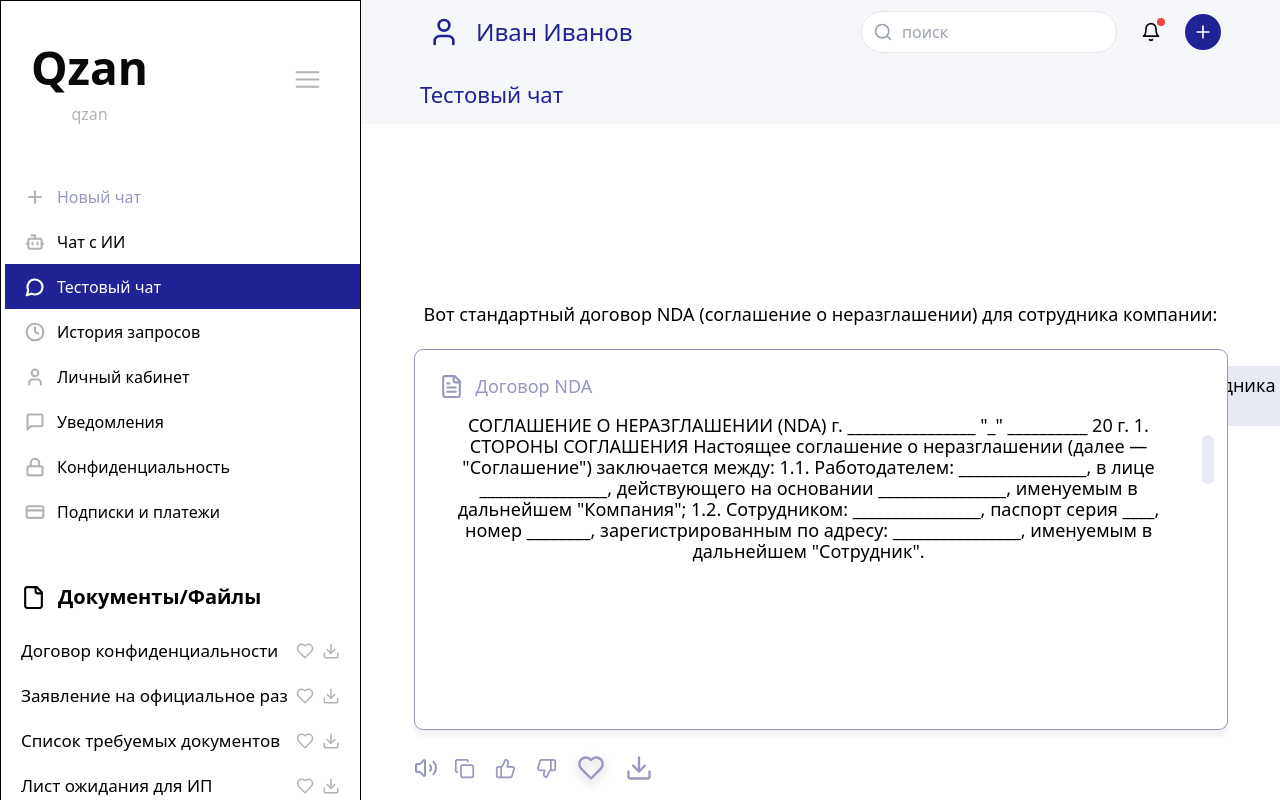
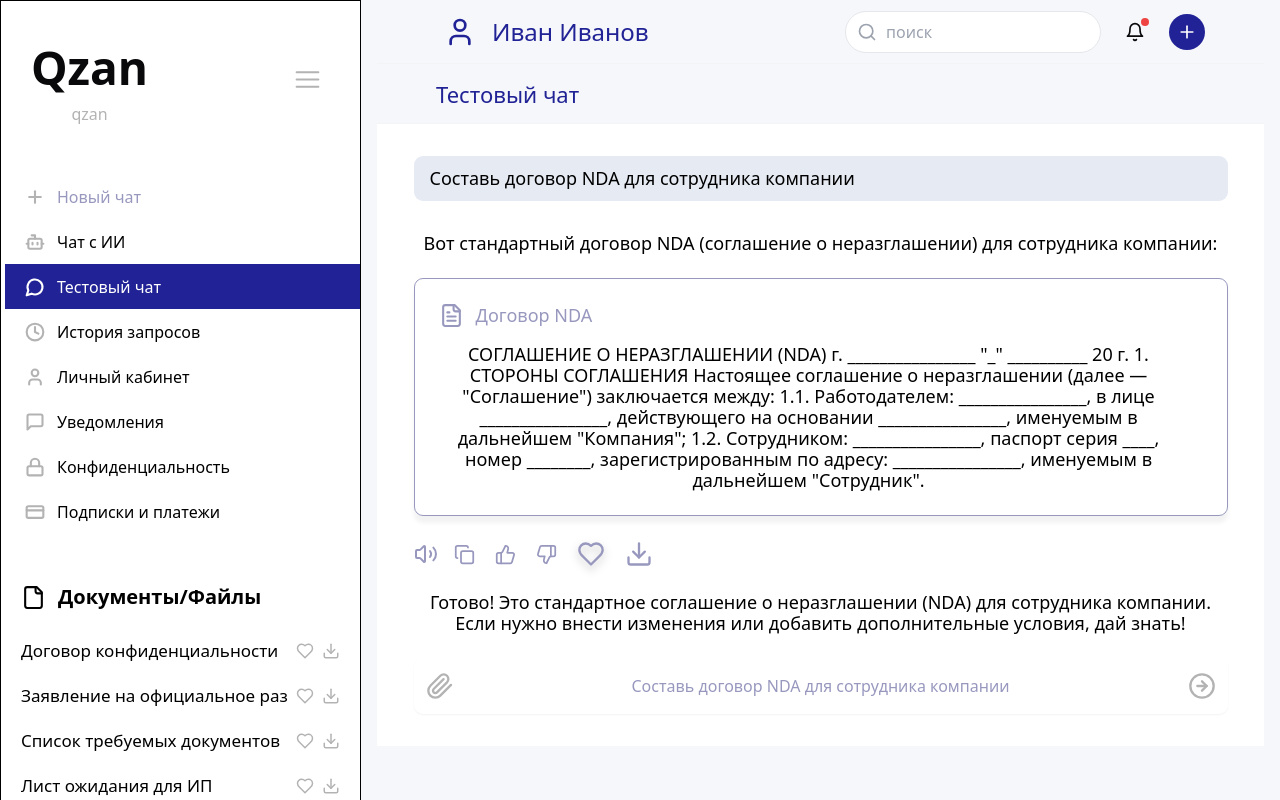
Before and after one commit to baltabekpro/qzan-01, a React (Vite) app: page /test-chat in a window 1280 px wide. Built offline with nearby package versions, Linux system fonts and the light colour scheme.

Commit message:
Initial commit

```diff
--- a/src/components/Layout.tsx
+++ b/src/components/Layout.tsx
@@ -8,11 +8,14 @@ interface LayoutProps {
 export function Layout({ children }: LayoutProps) {
   return (
     <div className="flex h-full">
-      <div className="fixed left-0 top-0 h-full">
+      {/* Fixed sidebar */}
+      <div className="fixed left-0 top-0 h-full w-[361px]">
         <AppSidebar />
       </div>
+      {/* Main area with margin-left set to sidebar width */}
       <div className="flex-1 ml-[361px]">
-        <div className="max-w-[1559px] mx-auto">
+        {/* Constrain main content width to prevent overflow off-screen */}
+        <div className="mx-auto w-full max-w-[1200px] px-4">
           <Header />
           <main className="flex-1">
             {children}
--- a/src/components/subscriptions/PaymentHistory.tsx
+++ b/src/components/subscriptions/PaymentHistory.tsx
@@ -1,4 +1,3 @@
-
 import { Card, CardHeader, CardTitle, CardContent } from "@/components/ui/card";
 
 interface Payment {
@@ -42,7 +41,7 @@ const payments: Payment[] = [
 
 export function PaymentHistory() {
   return (
-    <Card className="w-full bg-[#F5F7FA]">
+    <Card className="mx-auto w-full max-w-[814px] bg-[#F5F7FA]">
       <CardHeader className="pb-4">
         <CardTitle className="text-base font-semibold">История платежей</CardTitle>
       </CardHeader>
@@ -56,8 +55,8 @@ export function PaymentHistory() {
           </div>
 
           <div className="space-y-6 divide-y divide-[#D9D9D9]">
-            {payments.map((payment) => (
-              <div key={payment.id} className="pt-6 first:pt-0">
+            {payments.map((payment, index) => (
+              <div key={`${payment.id}-${index}`} className="pt-6 first:pt-0">
                 <div className="grid grid-cols-4 gap-4 items-center">
                   <div>
                     <div className="text-sm">{payment.id}</div>
--- a/src/pages/AIChatPage.tsx
+++ b/src/pages/AIChatPage.tsx
@@ -1,5 +1,3 @@
-
-import { AppSidebar } from "@/components/AppSidebar";
 import { Header } from "@/components/Header";
 import { PaperclipIcon, ArrowRightCircle, File, Key, CheckSquare } from "lucide-react";
 import { Card } from "@/components/ui/card";
@@ -8,50 +6,42 @@ export default function AIChatPage() {
   return (
     <div className="min-h-screen w-screen bg-[#F5F7FA] overflow-hidden">
       <div className="relative mx-auto max-w-[1920px] h-full">
-        {/* Sidebar */}
-        <div className="fixed left-0 top-0 h-full">
-          <AppSidebar />
-        </div>
-
-        {/* Main Content */}
-        <div className="ml-[361px] h-full flex flex-col">
+        {/* Removed duplicate Sidebar provided by Layout */}
+        {/* Main Content: margin adjusted via Layout */}
+        <div className="flex-1 h-full flex flex-col">
           <Header />
-
-          {/* Main content area */}
+          {/* Centered main area */}
           <div className="flex-1 flex flex-col items-center justify-center px-4">
+            <div className="w-full max-w-[814px]">
               <h1 className="text-[48px] font-semibold font-roboto mb-4 text-center">
-              Как я могу вам помочь ?
+                Как я могу вам помочь?
               </h1>
               <p className="text-[20px] font-light text-[#B3B3B3] text-center mb-24">
                 ваш личный юридический помощник
               </p>
-
               {/* Suggestion Cards */}
-            <div className="flex justify-center gap-6 mb-32">
-              <Card className="w-[255px] h-[137px] bg-white rounded-[9px] p-4 relative">
+              <div className="flex justify-center gap-6 mb-32 w-full">
+                <Card className="w-[255px] h-[137px] bg-white rounded-[9px] p-4">
                   <File className="w-[25px] h-[25px] mb-6" />
                   <p className="text-[14px] leading-4 font-normal text-black">
                     "Напиши заявление в ЕГОВ для выдачи разрешения"
                   </p>
                 </Card>
-
-              <Card className="w-[255px] h-[137px] bg-white rounded-[9px] p-4 relative">
+                <Card className="w-[255px] h-[137px] bg-white rounded-[9px] p-4">
                   <Key className="w-[25px] h-[25px] mb-6" />
                   <p className="text-[14px] leading-4 font-normal text-black">
                     "Составь официальный договор NDA для сотрудника компании"
                   </p>
                 </Card>
-
-              <Card className="w-[255px] h-[137px] bg-white rounded-[9px] p-4 relative">
+                <Card className="w-[255px] h-[137px] bg-white rounded-[9px] p-4">
                   <CheckSquare className="w-[25px] h-[25px] mb-6" />
                   <p className="text-[14px] leading-4 font-normal text-black">
                     "Напиши список документов для подачи заявки в ЛДРК"
                   </p>
                 </Card>
               </div>
-
               {/* Input Field */}
-            <div className="fixed bottom-12 w-[814px] h-[56px] flex items-center bg-white rounded-[9px] px-3">
+              <div className="w-full h-[56px] flex items-center bg-white rounded-[9px] px-3 mt-10 shadow-sm">
                 <PaperclipIcon className="w-[28px] h-[28px] text-[#9898BF] ml-2" />
                 <input
                   type="text"
@@ -64,5 +54,6 @@ export default function AIChatPage() {
           </div>
         </div>
       </div>
+    </div>
   );
 }
--- a/src/pages/SubscriptionsPage.tsx
+++ b/src/pages/SubscriptionsPage.tsx
@@ -1,6 +1,4 @@
-
 import { Header } from "@/components/Header";
-import { AppSidebar } from "@/components/AppSidebar";
 import { SubscriptionTable } from "@/components/subscriptions/SubscriptionTable";
 import { PaymentHistory } from "@/components/subscriptions/PaymentHistory";
 import { PaymentCards } from "@/components/subscriptions/PaymentCards";
@@ -9,24 +7,20 @@ export default function SubscriptionsPage() {
   return (
     <div className="h-screen w-screen bg-[#F5F7FA] overflow-hidden">
       <div className="relative mx-auto max-w-[1920px] h-full">
-        {/* Sidebar */}
-        <div className="fixed left-0 top-0 h-full">
-          <AppSidebar />
-        </div>
-
-        {/* Main Content */}
-        <div className="ml-[361px] h-full flex flex-col">
+        {/* Main Content: no need for additional margin offset */}
+        <div className="flex-1 h-full flex flex-col">
           <Header />
 
-          {/* Breadcrumb */}
-          <div className="h-[60px] border-b border-gray-100 flex items-center">
-            <span className="ml-[59px] text-[22px] leading-[26px] text-[#202295]">
+          {/* Breadcrumb centered */}
+          <div className="h-[60px] border-b border-gray-100 flex items-center justify-center">
+            <span className="text-[22px] leading-[26px] text-[#202295]">
               Подписки и платежи
             </span>
           </div>
 
-          {/* Main content area */}
+          {/* Main content area with centered container */}
           <div className="flex-1 overflow-y-auto px-4 sm:px-[59px] py-[40px]">
+            <div className="max-w-[1200px] mx-auto">
               <div className="grid grid-cols-1 xl:grid-cols-[840px,1fr] gap-6">
                 <div className="space-y-6">
                   <SubscriptionTable />
@@ -40,5 +34,6 @@ export default function SubscriptionsPage() {
           </div>
         </div>
       </div>
+    </div>
   );
 }
--- a/src/pages/TestChatPage.tsx
+++ b/src/pages/TestChatPage.tsx
@@ -4,37 +4,38 @@ export default function TestChatPage() {
   return (
     <>
       {/* Breadcrumb */}
-      <div className="relative h-[60px] border-b border-gray-100">
-        <span className="absolute left-[59px] top-[17px] text-[22px] leading-[26px] text-[#202295]">
+      <div className="relative h-[60px] border-b border-gray-100 flex items-center">
+        <span className="ml-[59px] text-[22px] leading-[26px] text-[#202295]">
           Тестовый чат
         </span>
       </div>
 
       {/* Main content */}
       <div className="bg-white">
-        <div className="max-w-[1440px] mx-auto px-4">
-          <div className="w-[814px] mx-auto pt-[60px] pb-[40px]">
-            {/* Chat content */}
-            <div className="relative w-[814px] mx-auto pt-[120px]">
+        <div className="max-w-[1440px] mx-auto px-4 py-8">
+          <div className="w-full max-w-[814px] mx-auto">
             {/* User Query */}
-              <div className="absolute w-[427px] right-[-96px] top-[182px] bg-[#E6EAF3] rounded-[9px] flex items-center px-4 py-[9px]">
+            <div className="mb-8">
+              <div className="bg-[#E6EAF3] rounded-[9px] flex items-center px-4 py-3">
                 <span className="text-[18px] text-black font-normal leading-[21px]">
                   Составь договор NDA для сотрудника компании
                 </span>
               </div>
+            </div>
 
             {/* AI Response Text */}
-              <div className="mb-6 font-roboto text-[18px] leading-[21px] text-black">
+            <div className="mb-6">
+              <p className="font-roboto text-[18px] leading-[21px] text-black">
                 Вот стандартный договор NDA (соглашение о неразглашении) для сотрудника компании:
+              </p>
             </div>
 
             {/* Document Container */}
-              <div className="w-full h-[381px] bg-white border border-[#9898BF] shadow-[0px_7px_4px_rgba(0,0,0,0.05)] rounded-[9px] relative p-6">
+            <div className="mb-6 p-6 border border-[#9898BF] shadow-[0px_7px_4px_rgba(0,0,0,0.05)] rounded-[9px]">
               <div className="flex items-center gap-3 mb-4">
                 <FileText className="w-[25px] h-[25px] text-[#9898BF]" />
                 <span className="text-[18px] text-[#9898BF] leading-[21px]">Договор NDA</span>
               </div>
-
               <div className="pr-6">
                 <p className="text-[18px] leading-[21px] text-black">
                   СОГЛАШЕНИЕ О НЕРАЗГЛАШЕНИИ (NDA)
@@ -43,21 +44,17 @@ export default function TestChatPage() {
                   1. СТОРОНЫ СОГЛАШЕНИЯ
 
                   Настоящее соглашение о неразглашении (далее — "Соглашение") заключается между:
-
                   1.1. Работодателем: ________________, в лице ________________,
                   действующего на основании ________________, именуемым в дальнейшем "Компания";
-
                   1.2. Сотрудником: ________________, паспорт серия ____,
                   номер ________, зарегистрированным по адресу: ________________,
                   именуемым в дальнейшем "Сотрудник".
                 </p>
               </div>
-
-                <div className="absolute right-[13px] top-[85px] w-[12px] h-[49px] bg-[#E6EAF3] rounded-[15px]" />
             </div>
 
             {/* Action Buttons */}
-              <div className="flex items-center gap-4 mt-6">
+            <div className="mb-6 flex items-center gap-4">
               <Volume2 className="w-6 h-6 text-[#9898BF]" />
               <div className="flex items-center gap-[20px]">
                 <Copy className="w-[21px] h-[21px] text-[#9898BF] cursor-pointer hover:text-[#202295]" />
@@ -69,13 +66,13 @@ export default function TestChatPage() {
             </div>
 
             {/* Response Message */}
-              <div className="mt-6 font-roboto text-[18px] leading-[21px] text-black">
+            <div className="mb-6 font-roboto text-[18px] leading-[21px] text-black">
               Готово! Это стандартное соглашение о неразглашении (NDA) для сотрудника компании.
               Если нужно внести изменения или добавить дополнительные условия, дай знать!
             </div>
 
             {/* Input Box */}
-              <div className="mt-8 w-full h-[56px] bg-white rounded-[9px] flex items-center px-3 gap-3 shadow-sm">
+            <div className="h-[56px] bg-white rounded-[9px] flex items-center px-3 gap-3 shadow-sm">
               <PaperclipIcon className="w-7 h-7 text-[#B3B3B3]" />
               <span className="text-[16px] text-[#9898BF] flex-1">
                 Составь договор NDA для сотрудника компании
@@ -85,7 +82,6 @@ export default function TestChatPage() {
           </div>
         </div>
       </div>
-      </div>
     </>
   );
 }
```
Lines whose indentation alone changed are shown as unchanged.
